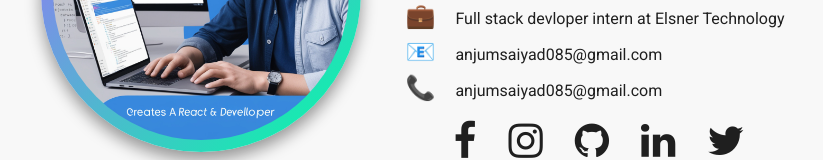
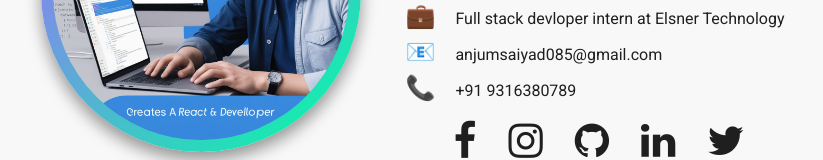
Before and after one commit to Anjum00/myPortFolio, a React (Create React App) app: page / in a window 1280 px wide. Shown: the part 378-538 px from the top of the page, without its empty margins (221-1044 px from the left). Built offline with nearby package versions, Linux system fonts and the light colour scheme; the HTML template or start-up script is replaced by a standard one.

Commit message:
update the call

```diff
--- a/src/info/Info.js
+++ b/src/info/Info.js
@@ -53,7 +53,7 @@ export const info = {
         },
         {
             emoji: "📞",
-            text: "anjumsaiyad085@gmail.com"
+            text: "+91 9316380789"
         },
     ],
     socials: [
```
